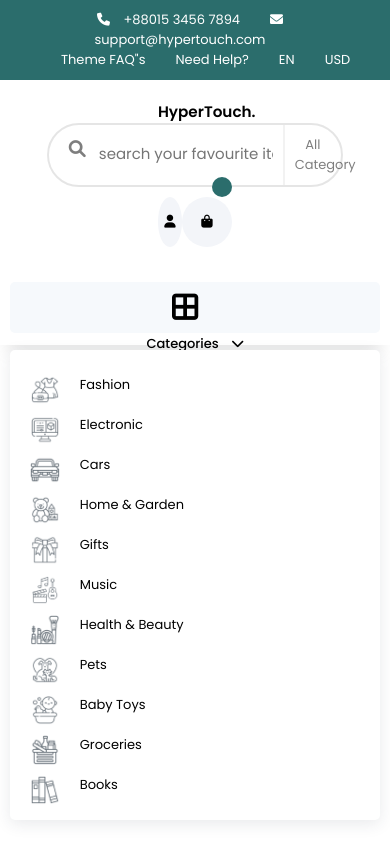
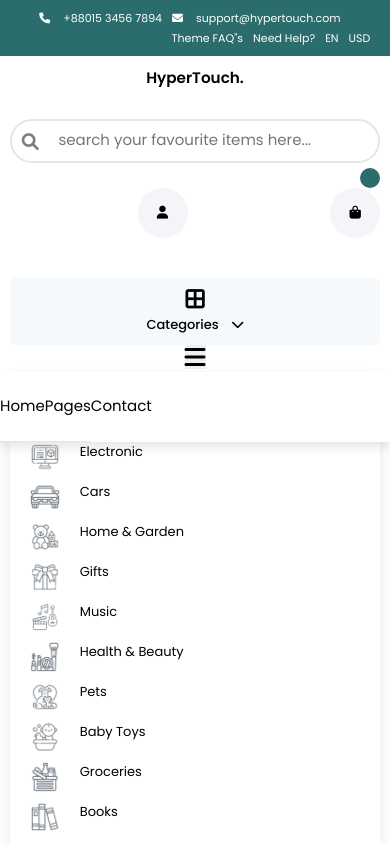
Before and after one commit to arifurrahmansajid/HyperTouch, a React (Create React App) app: page / in a window 390 px wide. Shown: the top 844 px of the page. Built offline with nearby package versions, Linux system fonts and the light colour scheme.

Commit message:
Update Header.css

```diff
--- a/src/common/header/Header.css
+++ b/src/common/header/Header.css
@@ -4,31 +4,40 @@
   padding: 10px 0;
   color: #fff;
 }
+
 .head i {
   margin-right: 10px;
 }
+
 .head label {
   margin-right: 30px;
   font-size: 13px;
 }
+
 /*------head-----------*/
 /*------search-----------*/
 .search {
   padding: 20px 0;
 }
+
 .search .logo img {
   width: auto;
   height: auto;
+  max-height: 50px;
 }
+
 .search .width {
   width: 20%;
 }
+
 .search-box {
   width: 80%;
   border: 2px solid rgba(0, 0, 0, 0.1);
-  /*padding: 10px;*/
   border-radius: 50px;
+  display: flex;
+  align-items: center;
 }
+
 .search-box i {
   width: 5%;
   text-align: center;
@@ -37,23 +46,31 @@
   padding: 15px 20px;
   font-size: 17px;
 }
+
 .search-box input {
   font-family: "Poppins", sans-serif;
   width: 100%;
   padding: 10px;
+  border: none;
+  outline: none;
+  background: transparent;
 }
+
 ::placeholder {
   font-size: 15px;
 }
+
 .search-box span {
   width: 20%;
   opacity: 0.5;
   border-left: 2px solid rgba(0, 0, 0, 0.1);
   padding: 10px;
 }
+
 .cart {
   position: relative;
 }
+
 .search .cart span {
   position: absolute;
   top: -10px;
@@ -65,10 +82,15 @@
   background-color: #2B6D6C;
   font-size: 12px;
   color: #fff;
+  display: flex;
+  align-items: center;
+  justify-content: center;
 }
+
 .search .f_flex {
   justify-content: end;
 }
+
 /*------search-----------*/
 .catgrories {
   background-color: #f6f9fc;
@@ -76,34 +98,44 @@
   border-radius: 5px;
   height: 6vh;
   margin-top: 5px;
+  display: flex;
+  align-items: center;
 }
+
 .catgrories span {
   margin-right: 20px;
   font-size: 30px;
   margin-top: 10px;
 }
+
 .catgrories h4 {
   font-weight: 500;
   margin-top: 12px;
 }
+
 .catgrories h4 i {
   margin-left: 10px;
 }
+
 header {
   height: 8vh;
   box-shadow: -1px 15px 17px -8px rgba(0, 0, 0, 0.1);
 }
+
 header ul {
   line-height: 8vh;
 }
+
 header ul li {
   margin-left: 30px;
 }
+
 header ul li a {
   transition: 0.5s;
   font-size: 15px;
   font-weight: 400;
 }
+
 header ul li a:hover {
   color: #ff014f;
 }
@@ -111,6 +143,7 @@ header ul li a:hover {
 .open {
   display: none;
 }
+
 .search.active {
   height: 12vh;
   position: fixed;
@@ -121,3 +154,191 @@ header ul li a:hover {
   box-shadow: -1px 11px 24px -11px rgba(0, 0, 0, 0.2);
   transition: 0.5s;
 }
+
+/* Mobile menu toggle button */
+.mobile-menu-toggle {
+  display: none;
+  font-size: 24px;
+  background: none;
+  border: none;
+  color: #333;
+  cursor: pointer;
+}
+
+/* Responsive styles */
+@media (max-width: 992px) {
+  .search .width {
+    width: 30%;
+  }
+
+  .search-box {
+    width: 70%;
+  }
+
+  .search-box i {
+    padding: 12px 15px;
+  }
+
+  header ul li {
+    margin-left: 20px;
+  }
+
+  .catgrories span {
+    font-size: 25px;
+  }
+
+  .catgrories h4 {
+    font-size: 15px;
+  }
+}
+
+@media (max-width: 768px) {
+  .head {
+    padding: 8px 0;
+  }
+
+  .head label {
+    margin-right: 15px;
+    font-size: 12px;
+  }
+
+  .search {
+    padding: 15px 0;
+  }
+
+  .search .width {
+    width: 40%;
+  }
+
+  .search-box {
+    width: 60%;
+  }
+
+  .search-box span {
+    display: none;
+  }
+
+  .search-box i {
+    width: 10%;
+    padding: 10px;
+  }
+
+  .mobile-menu-toggle {
+    display: block;
+  }
+
+  header {
+    height: auto;
+    position: relative;
+  }
+
+  header ul {
+    display: none;
+    position: absolute;
+    top: 100%;
+    left: 0;
+    width: 100%;
+    background: white;
+    z-index: 999;
+    box-shadow: 0 5px 10px rgba(0,0,0,0.1);
+  }
+
+  header ul.show {
+    display: block;
+  }
+
+  header ul li {
+    margin: 0;
+    text-align: center;
+    border-bottom: 1px solid rgba(0,0,0,0.1);
+  }
+
+  header ul li:last-child {
+    border-bottom: none;
+  }
+
+  .catgrories {
+    height: auto;
+    padding: 10px 15px;
+  }
+
+  .catgrories span {
+    font-size: 22px;
+    margin-top: 0;
+  }
+
+  .catgrories h4 {
+    margin-top: 0;
+    font-size: 14px;
+  }
+
+  .open {
+    display: block;
+    font-size: 24px;
+    cursor: pointer;
+  }
+}
+
+@media (max-width: 576px) {
+  .head i, .head label {
+    font-size: 11px;
+    margin-right: 10px;
+  }
+
+  .head .d_flex {
+    flex-wrap: wrap;
+    justify-content: center;
+  }
+
+  .search {
+    padding: 10px 0;
+  }
+
+  .search .c_flex {
+    flex-direction: column;
+    align-items: center;
+  }
+
+  .search .width {
+    width: 100%;
+    margin-bottom: 15px;
+    text-align: center;
+  }
+
+  .search-box {
+    width: 100%;
+  }
+
+  .search .f_flex {
+    justify-content: center;
+    margin-top: 15px;
+  }
+
+  .cart {
+    margin-left: 15px;
+  }
+
+  .catgrories {
+    flex-direction: column;
+    padding: 10px;
+    text-align: center;
+  }
+
+  .catgrories span {
+    margin-right: 0;
+    margin-bottom: 5px;
+  }
+
+  .catgrories h4 {
+    font-size: 13px;
+  }
+
+  .search.active {
+    height: auto;
+    padding: 10px 0;
+  }
+
+  .mobile-menu-toggle {
+    margin: 10px auto;
+  }
+}
```
